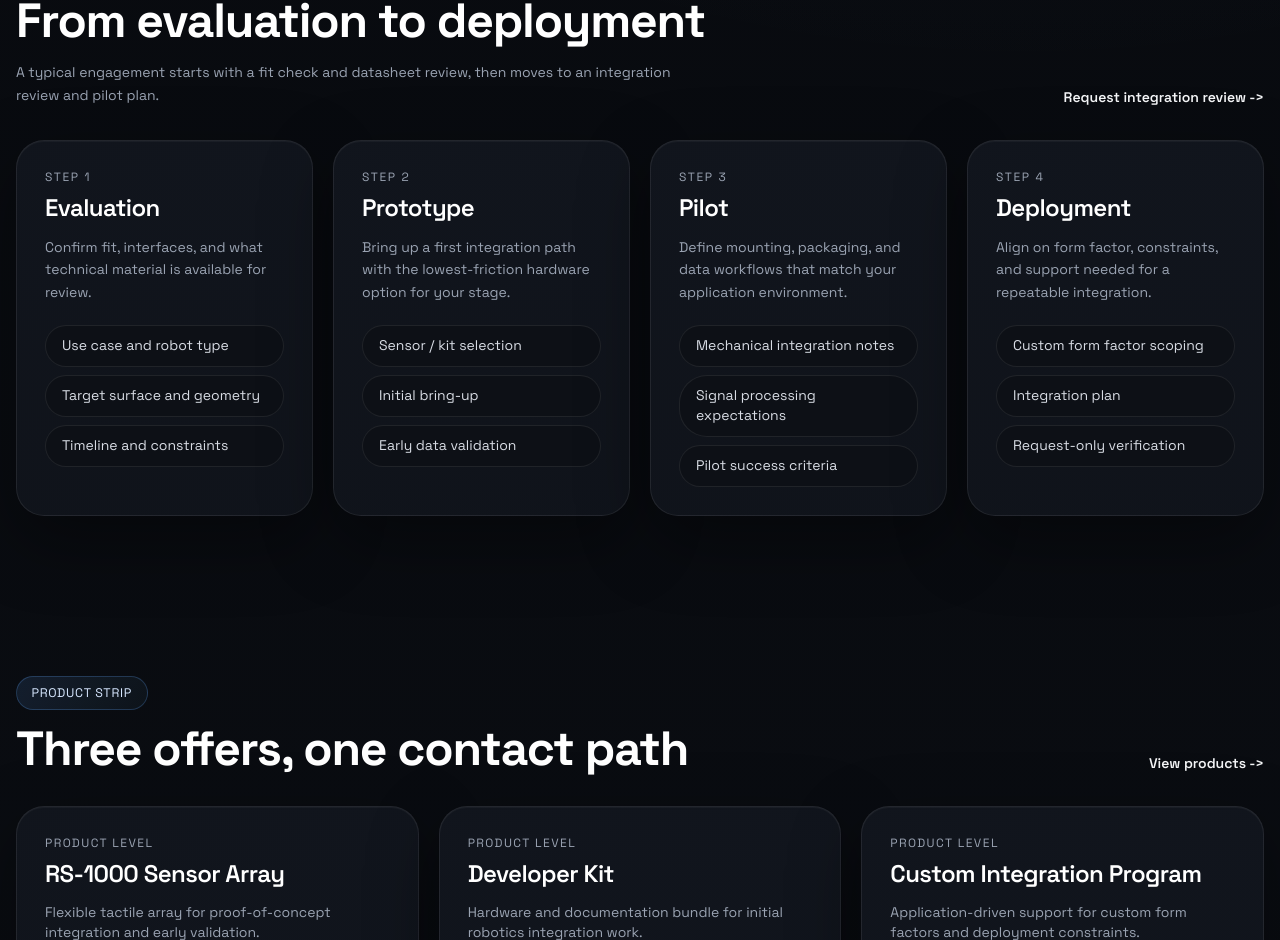
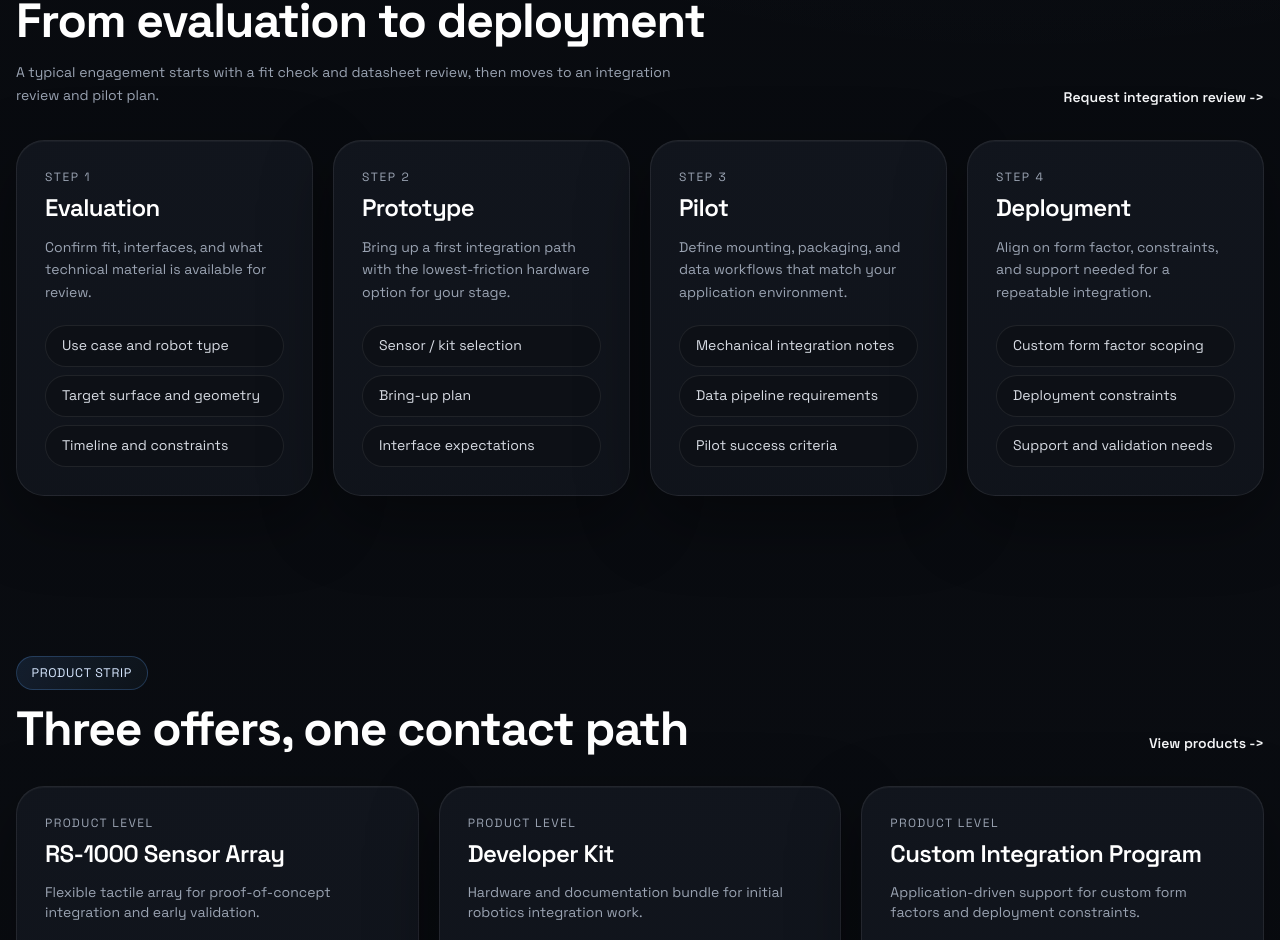
Before and after one commit to 156631890/roboskin.ai, a Next.js app: page / in a window 1280 px wide. Shown: the part 1828-2768 px from the top of the page. Built offline with nearby package versions, Linux system fonts and the light colour scheme.

Commit message:
Move deployment stages into shared content

```diff
--- a/src/app/page.tsx
+++ b/src/app/page.tsx
@@ -1,5 +1,5 @@
 import Link from 'next/link';
-import { homeProofPoints, homeStats, homeUseCases, productCards, site, technologyLayers } from '@/content/site';
+import { deploymentStages, homeProofPoints, homeStats, homeUseCases, productCards, site, technologyLayers } from '@/content/site';
 
 export default function Home() {
   return (
@@ -140,38 +140,13 @@
           </div>
 
           <div className="grid gap-5 md:grid-cols-2 lg:grid-cols-4">
-            {[
-              {
-                step: 'Step 1',
-                title: 'Evaluation',
-                body: 'Confirm fit, interfaces, and what technical material is available for review.',
-                bullets: ['Use case and robot type', 'Target surface and geometry', 'Timeline and constraints'],
-              },
-              {
-                step: 'Step 2',
-                title: 'Prototype',
-                body: 'Bring up a first integration path with the lowest-friction hardware option for your stage.',
-                bullets: ['Sensor / kit selection', 'Initial bring-up', 'Early data validation'],
-              },
-              {
-                step: 'Step 3',
-                title: 'Pilot',
-                body: 'Define mounting, packaging, and data workflows that match your application environment.',
-                bullets: ['Mechanical integration notes', 'Signal processing expectations', 'Pilot success criteria'],
-              },
-              {
-                step: 'Step 4',
-                title: 'Deployment',
-                body: 'Align on form factor, constraints, and support needed for a repeatable integration.',
-                bullets: ['Custom form factor scoping', 'Integration plan', 'Request-only verification'],
-              },
-            ].map((item, idx) => (
-              <article key={item.title} className="glass-card reveal p-7" style={{ animationDelay: `${idx * 0.06}s` }}>
-                <p className="text-xs uppercase tracking-[0.14em] text-[#9aa3b2]">{item.step}</p>
-                <h3 className="mt-2 text-2xl font-semibold tracking-tight text-white">{item.title}</h3>
-                <p className="mt-3 text-sm leading-relaxed text-[#9aa3b2]">{item.body}</p>
+            {deploymentStages.map((stage, idx) => (
+              <article key={stage.title} className="glass-card reveal p-7" style={{ animationDelay: `${idx * 0.06}s` }}>
+                <p className="text-xs uppercase tracking-[0.14em] text-[#9aa3b2]">Step {idx + 1}</p>
+                <h3 className="mt-2 text-2xl font-semibold tracking-tight text-white">{stage.title}</h3>
+                <p className="mt-3 text-sm leading-relaxed text-[#9aa3b2]">{stage.summary}</p>
                 <ul className="mt-5 space-y-2 text-sm text-[#d8dce4]">
-                  {item.bullets.map((bullet) => (
+                  {stage.inputs.map((bullet) => (
                     <li key={bullet} className="rounded-lg border border-white/8 bg-[#0d1016] px-4 py-2.5">
                       {bullet}
                     </li>
--- a/src/content/site.ts
+++ b/src/content/site.ts
@@ -237,3 +237,30 @@
     customProgram: 'Custom geometry, packaging, or deployment constraints',
   },
 ];
+
+export const deploymentStages: ImplementationStage[] = [
+  {
+    title: 'Evaluation',
+    summary: 'Confirm fit, interfaces, and what technical material is available for review.',
+    inputs: ['Use case and robot type', 'Target surface and geometry', 'Timeline and constraints'],
+    outputs: ['Fit check', 'Recommended starting point', 'Request routing (datasheet, demo, integration review)'],
+  },
+  {
+    title: 'Prototype',
+    summary: 'Bring up a first integration path with the lowest-friction hardware option for your stage.',
+    inputs: ['Sensor / kit selection', 'Bring-up plan', 'Interface expectations'],
+    outputs: ['Working demo baseline', 'Early data validation notes', 'Integration questions list'],
+  },
+  {
+    title: 'Pilot',
+    summary: 'Define mounting, packaging, and data workflows that match your application environment.',
+    inputs: ['Mechanical integration notes', 'Data pipeline requirements', 'Pilot success criteria'],
+    outputs: ['Pilot plan', 'Packaging constraints', 'Verified next-step requirements'],
+  },
+  {
+    title: 'Deployment',
+    summary: 'Align on form factor, constraints, and support needed for a repeatable integration.',
+    inputs: ['Custom form factor scoping', 'Deployment constraints', 'Support and validation needs'],
+    outputs: ['Integration plan', 'Custom program scope (if needed)', 'Request-only verification checklist'],
+  },
+];
```
